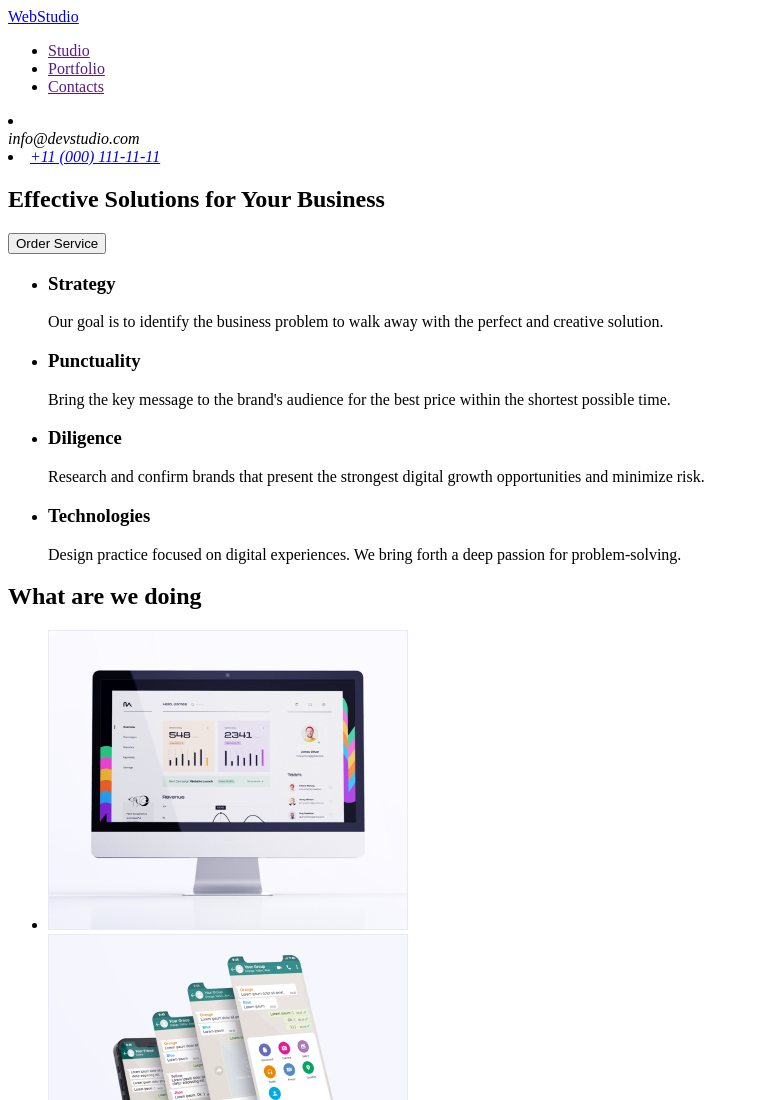
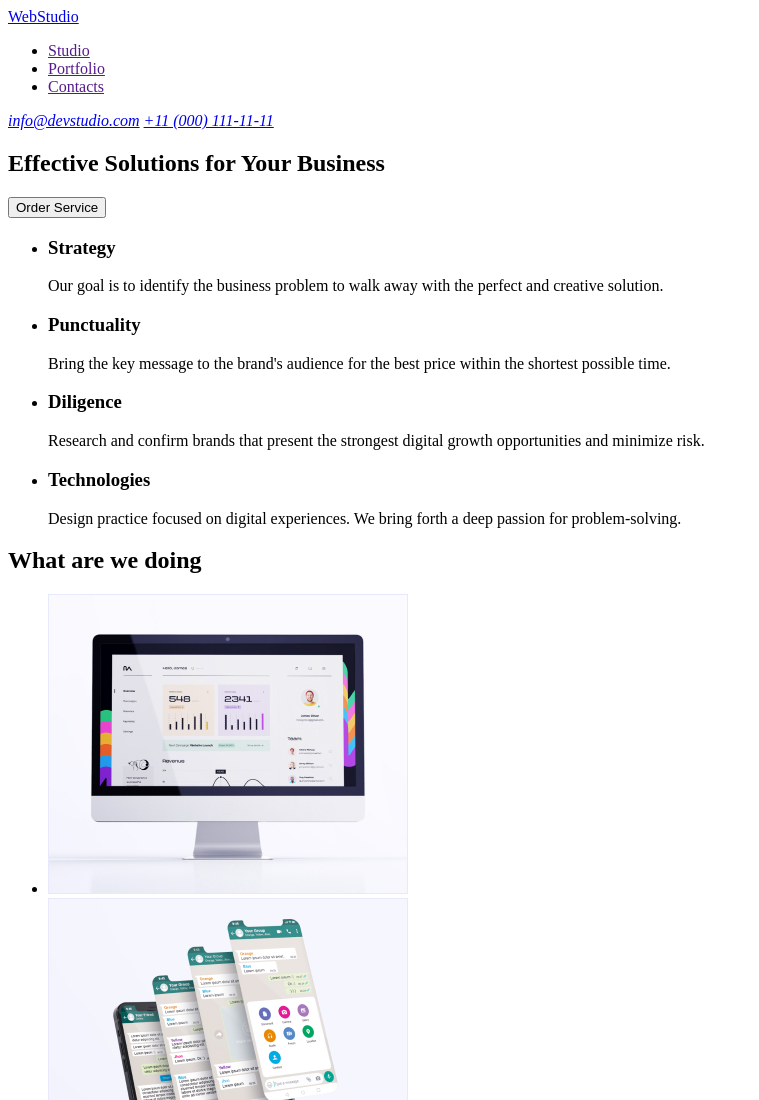
Before and after one commit to whoisanetta/goit-markup-hw-01, a plain HTML site: page index.html in a window 1280 px wide. Shown: the top 1100 px of the page, without its empty margins (0-759 px from the left). Drawn offline with Linux system fonts and the light colour scheme.

Commit message:
header changed 1

```diff
--- a/index.html
+++ b/index.html
@@ -24,8 +24,8 @@
         </nav>
 
         <address>
-            <li><address href="mailto:info@devstudio.com">info@devstudio.com</address></li>
-            <li><a href="tel:+110001111111">+11 (000) 111-11-11</a></li>
+            <a href="mailto:info@devstudio.com">info@devstudio.com</a>
+            <a href="tel:+110001111111">+11 (000) 111-11-11</a>
         </address>
     </header>
 
```
